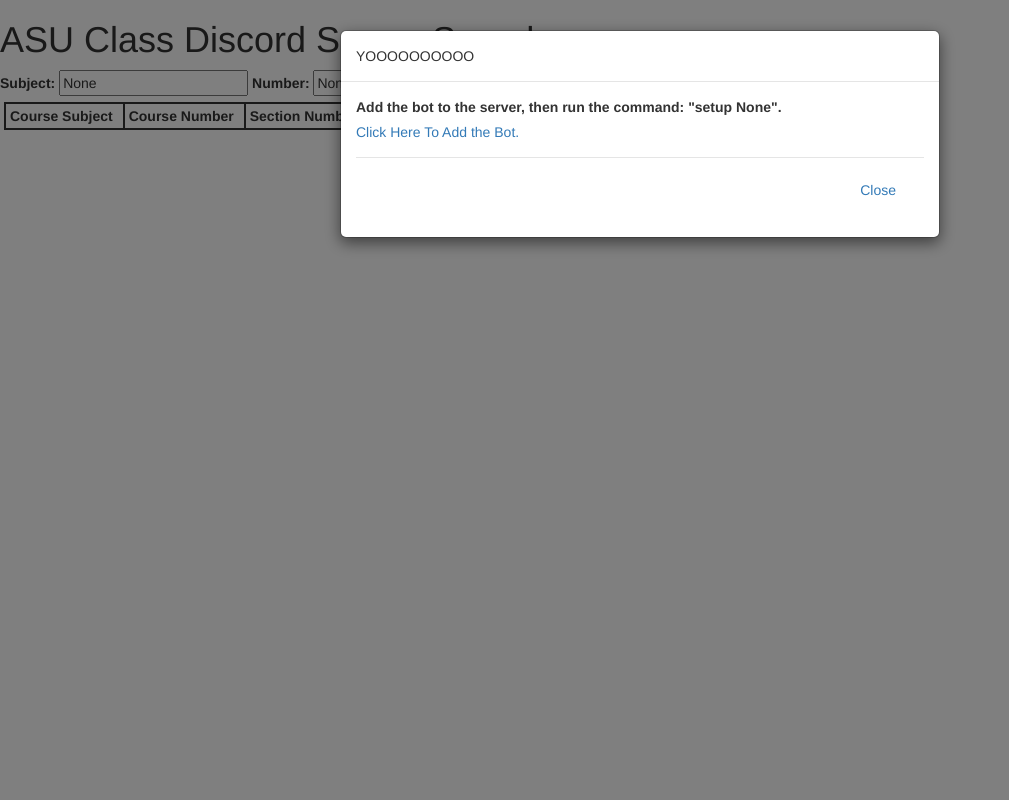
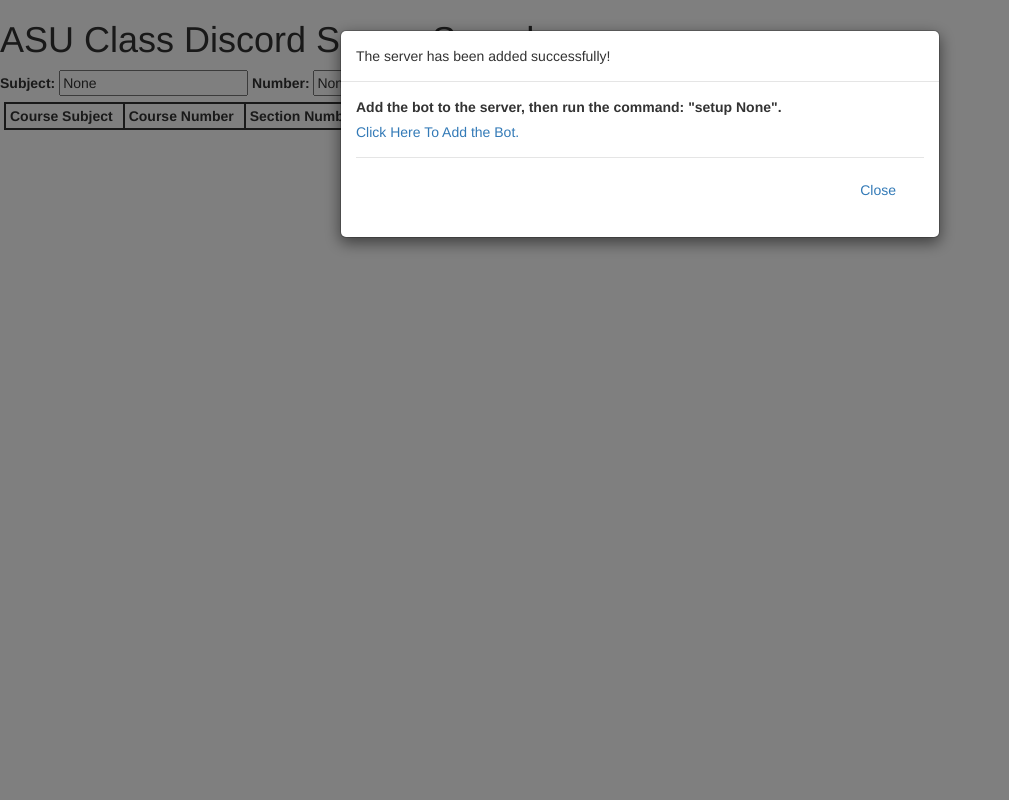
Before and after one commit to FahadSec/cse412_project, a Flask app: page /bot in a window 1280 px wide. Shown: the whole page, without its empty margins (0-1009 px from the left). Run offline with Flask 3, Linux system fonts and the light colour scheme; lists and menus that the app fills with data are empty; parts of the project's set-up code (start-up, migrations or seed data) failed here and were passed over.

Commit message:
removed YOOOOO

```diff
--- a/src/templates/bot.html
+++ b/src/templates/bot.html
@@ -5,7 +5,7 @@
   <div class="modal-dialog" role="document">
     <div class="modal-content">
       <div class="modal-header">
-        <h5 class="modal-title" id="exampleModalLabel">YOOOOOOOOOO</h5>
+        <h5 class="modal-title" id="exampleModalLabel">The server has been added successfully!</h5>
       </div>
       <div class="modal-body">
         <form action="{{ url_for('submit', section_number=section_number, subject=subject, course_number=course_number, ext=ext)}}" method="post">
```
